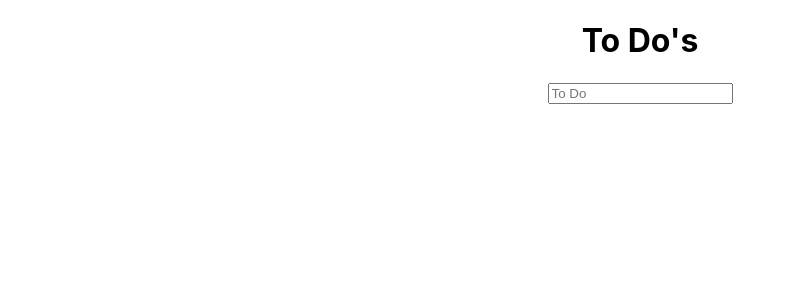
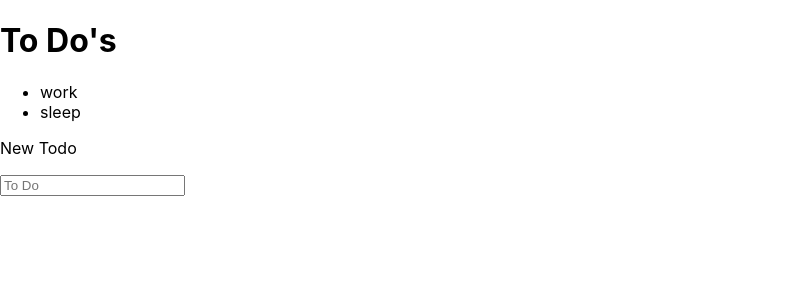
Before and after one commit to marks828/react-todo, a React (Create React App) app: page / in a window 1280 px wide. Shown: the top 300 px of the page, without its empty margins (0-796 px from the left). Built offline with nearby package versions, Linux system fonts and the light colour scheme.

Commit message:
update with new list of todos from dummy data

```diff
--- a/src/App.js
+++ b/src/App.js
@@ -1,5 +1,5 @@
-import './App.css';
-import Todo from './todo';
+// import './App.css';
+import Todo from './todo/todo';
 
 function App() {
   return (
--- /dev/null
+++ b/src/dummydata/dummyData.js
@@ -0,0 +1,10 @@
+export const dummyData = [
+    {
+        id:0,
+        todoDescription: "work"
+    },
+    {
+        id:1,
+        todoDescription: "sleep"
+    }
+]
--- a/src/todo.js
+++ /dev/null
@@ -1,10 +0,0 @@
-import NewTodo from "./NewTodo";
-
-function Todo() {
-    return(
-
-        <NewTodo />
-    );
-}
-
-export default Todo;
--- a/src/NewTodo.js
+++ b/src/todo/NewTodo.js
@@ -1,6 +1,7 @@
 function NewTodo() {
     return(
         <label type="text" name="New To Do" for="new_to_do">
+            <p>New Todo</p>
             <input type="text" name="new_to_do" placeholder="To Do"></input>
         </label>
     )
--- /dev/null
+++ b/src/todo/todo.js
@@ -0,0 +1,20 @@
+import NewTodo from "./NewTodo";
+import { dummyData} from "../dummydata/dummyData"
+
+function Todo() {
+    const dummyDataArray = [];
+    return(
+    <>
+        <ul>
+            {dummyData.map((todoItem) =>
+                <li>{todoItem.todoDescription}
+                    {console.log(todoItem)}
+                </li>
+            )}
+        </ul>
+        <NewTodo />
+    </>
+    );
+}
+
+export default Todo;
```
